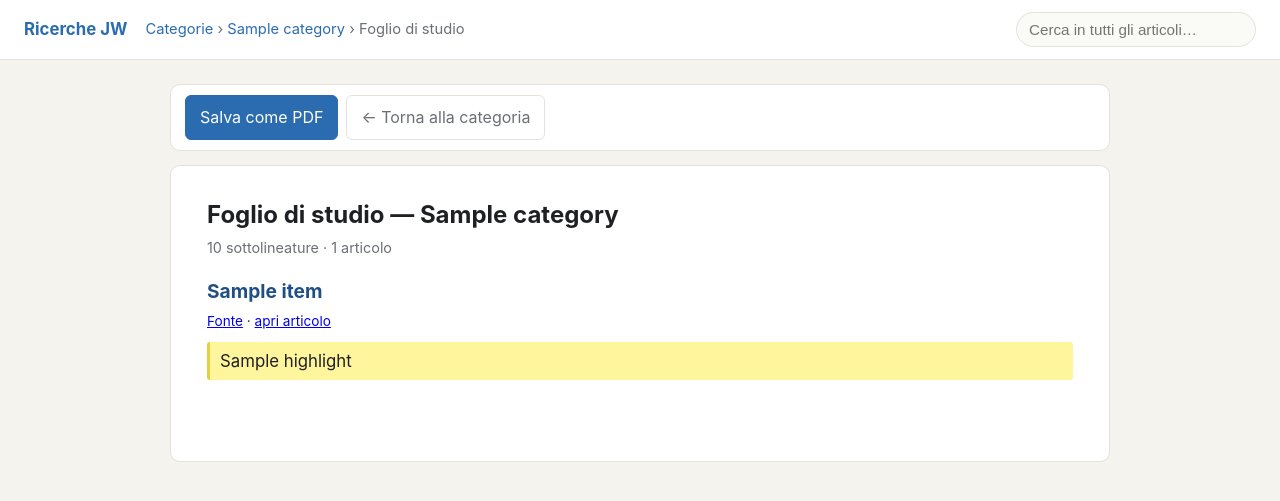
After one commit to danielitalia/ricerche-jw, a Flask app: template templates/study.html in a window 1280 px wide. The commit adds this page. Shown: the top 501 px of the page. Run offline with Flask 3, Linux system fonts and the light colour scheme; the template is opened without the code that fills it: most values are stand-ins (such as "Sample title", 1, 10 or a date in 2020); parts of the project's set-up code (start-up, migrations or seed data) failed here and were passed over.

Commit message:
Aggiunge foglio di studio automatico, ricerca full-text e tag
- Foglio di studio: raccoglie tutte le sottolineature di una categoria
  in un'unica pagina/PDF di ripasso
- Ricerca in tutti gli articoli (titolo, contenuto, tag) con snippet
- Tag per articolo, nuvola tag in home, vista per tag
- Badge sottolineature e tag nella lista articoli

Co-Authored-By: Claude Opus 4.8 <noreply@anthropic.com>

```diff
--- a/app.py
+++ b/app.py
@@ -1,5 +1,6 @@
 import json
 import os
+import re
 from datetime import datetime, timezone
 from urllib.parse import urlparse
 
@@ -18,6 +19,7 @@ from flask import (
     send_from_directory,
     url_for,
 )
+from markupsafe import Markup, escape
 
 BASE_DIR = os.path.dirname(os.path.abspath(__file__))
 ALLOWED_HOSTS = {"jw.org", "www.jw.org", "wol.jw.org"}
@@ -148,7 +150,47 @@ def get_article(aid):
         return None
     data = doc.to_dict()
     data["id"] = doc.id
+    data["tags"] = data.get("tags") or []
     return data
+
+
+def html_to_text(html):
+    if not html:
+        return ""
+    return BeautifulSoup(html, "lxml").get_text(" ", strip=True)
+
+
+def extract_highlights(html):
+    """Estrae il testo di tutte le sottolineature (<mark class='user-hl'>)."""
+    if not html:
+        return []
+    soup = BeautifulSoup(html, "lxml")
+    out = []
+    for m in soup.select("mark.user-hl"):
+        t = m.get_text(" ", strip=True)
+        t = re.sub(r"\s+", " ", t).strip()
+        if t and (not out or out[-1] != t):
+            out.append(t)
+    return out
+
+
+def make_snippet(text, query, radius=90):
+    """Restituisce un estratto attorno alla parola cercata, con il match evidenziato."""
+    low = text.lower()
+    i = low.find(query.lower())
+    if i == -1:
+        head = text[: radius * 2]
+        return escape(head) + (Markup("…") if len(text) > radius * 2 else Markup(""))
+    start = max(0, i - radius)
+    end = min(len(text), i + len(query) + radius)
+    pre = ("…" if start > 0 else "") + text[start:i]
+    match = text[i : i + len(query)]
+    post = text[i + len(query) : end] + ("…" if end < len(text) else "")
+    return Markup("{}<mark>{}</mark>{}").format(pre, match, post)
+
+
+def category_name_map():
+    return {doc.id: doc.to_dict().get("name", "") for doc in CATEGORIES.stream()}
 
 
 # ----------------------------------------------------------------------------
@@ -176,16 +218,21 @@ def manifest():
 @app.route("/")
 def index():
     counts = {}
-    for doc in ARTICLES.select(["category_id"]).stream():
-        cid = doc.to_dict().get("category_id")
+    tag_counts = {}
+    for doc in ARTICLES.select(["category_id", "tags"]).stream():
+        d = doc.to_dict()
+        cid = d.get("category_id")
         counts[cid] = counts.get(cid, 0) + 1
+        for t in (d.get("tags") or []):
+            tag_counts[t] = tag_counts.get(t, 0) + 1
 
     cats = []
     for doc in CATEGORIES.stream():
         data = doc.to_dict()
         cats.append({"id": doc.id, "name": data.get("name", ""), "n": counts.get(doc.id, 0)})
     cats.sort(key=lambda c: c["name"].lower())
-    return render_template("index.html", categories=cats)
+    tags = sorted(tag_counts.items(), key=lambda x: (-x[1], x[0].lower()))
+    return render_template("index.html", categories=cats, tags=tags)
 
 
 @app.route("/categories", methods=["POST"])
@@ -215,18 +262,23 @@ def view_category(cid):
     if not cat:
         return redirect(url_for("index"))
     articles = []
+    total_hl = 0
     for doc in ARTICLES.where(filter=FieldFilter("category_id", "==", cid)).stream():
         data = doc.to_dict()
+        hl = len(extract_highlights(data.get("content_html", "")))
+        total_hl += hl
         articles.append(
             {
                 "id": doc.id,
                 "title": data.get("title", ""),
                 "url": data.get("url", ""),
                 "created_at": data.get("created_at", ""),
+                "tags": data.get("tags") or [],
+                "hl": hl,
             }
         )
     articles.sort(key=lambda a: a.get("created_at", ""), reverse=True)
-    return render_template("category.html", category=cat, articles=articles)
+    return render_template("category.html", category=cat, articles=articles, total_hl=total_hl)
 
 
 @app.route("/categories/<cid>/articles", methods=["POST"])
@@ -305,6 +357,99 @@ def refresh_article(aid):
     return redirect(url_for("view_article", aid=aid))
 
 
+@app.route("/categories/<cid>/study")
+def study_category(cid):
+    cat = get_category(cid)
+    if not cat:
+        return redirect(url_for("index"))
+    print_mode = request.args.get("print") == "1"
+    arts = []
+    for doc in ARTICLES.where(filter=FieldFilter("category_id", "==", cid)).stream():
+        d = doc.to_dict()
+        d["id"] = doc.id
+        arts.append(d)
+    arts.sort(key=lambda a: a.get("created_at", ""))
+    items = []
+    total = 0
+    for a in arts:
+        hl = extract_highlights(a.get("content_html", ""))
+        if hl:
+            items.append(
+                {"id": a["id"], "title": a.get("title", ""), "url": a.get("url", ""), "highlights": hl}
+            )
+            total += len(hl)
+    return render_template(
+        "study.html", category=cat, items=items, total=total, print_mode=print_mode
+    )
+
+
+@app.route("/search")
+def search():
+    q = (request.args.get("q") or "").strip()
+    results = []
+    if q:
+        cat_names = category_name_map()
+        ql = q.lower()
+        for doc in ARTICLES.stream():
+            d = doc.to_dict()
+            title = d.get("title", "")
+            tags = d.get("tags") or []
+            text = html_to_text(d.get("content_html", ""))
+            hay = " ".join([title, " ".join(tags), text]).lower()
+            if ql in hay:
+                in_title = ql in title.lower()
+                source = text if ql in text.lower() else title
+                results.append(
+                    {
+                        "id": doc.id,
+                        "title": title,
+                        "url": d.get("url", ""),
+                        "category_id": d.get("category_id"),
+                        "category_name": cat_names.get(d.get("category_id"), ""),
+                        "tags": tags,
+                        "snippet": make_snippet(source, q),
+                        "in_title": in_title,
+                    }
+                )
+        results.sort(key=lambda r: (not r["in_title"], r["title"].lower()))
+    return render_template("search.html", q=q, results=results, tag=None)
+
+
+@app.route("/tags/<tag>")
+def view_tag(tag):
+    cat_names = category_name_map()
+    results = []
+    for doc in ARTICLES.stream():
+        d = doc.to_dict()
+        if tag in (d.get("tags") or []):
+            results.append(
+                {
+                    "id": doc.id,
+                    "title": d.get("title", ""),
+                    "url": d.get("url", ""),
+                    "category_id": d.get("category_id"),
+                    "category_name": cat_names.get(d.get("category_id"), ""),
+                    "tags": d.get("tags") or [],
+                    "snippet": "",
+                    "in_title": False,
+                }
+            )
+    results.sort(key=lambda r: r["title"].lower())
+    return render_template("search.html", q="", results=results, tag=tag)
+
+
+@app.route("/articles/<aid>/tags", methods=["POST"])
+def save_tags(aid):
+    raw = request.form.get("tags", "")
+    tags = []
+    for t in raw.replace("#", "").split(","):
+        t = t.strip()
+        if t and t not in tags:
+            tags.append(t)
+    ARTICLES.document(aid).update({"tags": tags})
+    return redirect(url_for("view_article", aid=aid))
+
+
 if __name__ == "__main__":
     port = int(os.environ.get("PORT", 5000))
     debug = os.environ.get("FLASK_DEBUG", "1") == "1"
--- a/static/style.css
+++ b/static/style.css
@@ -171,6 +171,112 @@ mark.user-hl {
 body.print-mode .topbar { display: none; }
 body.print-mode .container { max-width: none; padding: 0 24px; }
 
+/* Barra di ricerca in alto */
+.topsearch { margin-left: auto; }
+.topsearch input {
+  width: 240px;
+  max-width: 46vw;
+  padding: 8px 12px;
+  border: 1px solid var(--border);
+  border-radius: 20px;
+  background: #fafaf7;
+  font-size: .95rem;
+}
+.topsearch input:focus { outline: 2px solid var(--accent); background: #fff; }
+
+/* Intestazione categoria con pulsante studio */
+.cat-head {
+  display: flex;
+  align-items: center;
+  justify-content: space-between;
+  gap: 12px;
+  flex-wrap: wrap;
+  margin-bottom: 18px;
+}
+.cat-head h1 { margin: 0; }
+.study-link { background: #1f8a4c; border-color: #1f8a4c; }
+.study-link:hover { background: #176c3b; border-color: #176c3b; }
+.ghost-link { background: transparent; color: var(--muted); border-color: var(--border); }
+.ghost-link:hover { background: #efece6; color: var(--text); }
+
+/* Tag */
+.tag {
+  display: inline-block;
+  background: #eef2f8;
+  color: var(--accent-dark);
+  border: 1px solid #d7e0ee;
+  border-radius: 12px;
+  padding: 1px 9px;
+  font-size: .8rem;
+  font-weight: 600;
+  text-decoration: none;
+  margin: 2px 4px 2px 0;
+  white-space: nowrap;
+}
+a.tag:hover { background: #e0e8f5; }
+.tag.big { font-size: 1rem; padding: 3px 12px; }
+.tag-n { opacity: .6; font-weight: 500; }
+.tags-panel { margin-top: 18px; }
+.tags-panel h2 { margin: 0 0 12px; font-size: 1.1rem; }
+.tag-cloud { display: flex; flex-wrap: wrap; gap: 4px; }
+
+.art-meta-row { display: flex; flex-wrap: wrap; align-items: center; gap: 4px; margin: 2px 0; }
+.hl-badge {
+  display: inline-block;
+  background: #fff7d6;
+  color: #8a6d00;
+  border: 1px solid #ecdca0;
+  border-radius: 10px;
+  padding: 0 8px;
+  font-size: .78rem;
+  font-weight: 600;
+}
+
+/* Editor tag nell'articolo */
+.article-tags { margin: 6px 0 0; }
+.tags-form {
+  margin: 10px 0 0;
+  display: flex;
+  align-items: center;
+  gap: 8px;
+  flex-wrap: wrap;
+}
+.tags-form label { color: var(--muted); font-size: .9rem; }
+.tags-form input {
+  flex: 1 1 240px;
+  padding: 7px 10px;
+  border: 1px solid var(--border);
+  border-radius: 6px;
+  background: #fafaf7;
+  font-size: .95rem;
+}
+.tags-form input:focus { outline: 2px solid var(--accent); background: #fff; }
+
+/* Risultati ricerca */
+.muted-note { color: var(--muted); font-size: .9rem; margin: 0 0 10px; }
+.art-snippet { color: #444; font-size: .92rem; margin: 3px 0; }
+.art-snippet mark { background: var(--highlight); padding: 0 2px; border-radius: 2px; }
+
+/* Foglio di studio */
+.study-content { font-size: 1.05rem; }
+.study-article { margin: 0 0 26px; padding: 0 0 18px; border-bottom: 1px solid var(--border); }
+.study-article:last-child { border-bottom: 0; }
+.study-article h2 { margin: 0 0 4px; font-size: 1.2rem; color: var(--accent-dark); }
+.study-source { margin: 0 0 10px; font-size: .85rem; }
+.study-hl { margin: 0; padding-left: 0; list-style: none; }
+.study-hl li {
+  position: relative;
+  background: var(--highlight);
+  border-left: 3px solid #e6cf3e;
+  border-radius: 3px;
+  padding: 6px 10px;
+  margin: 0 0 7px;
+}
+@media print {
+  .study-hl li { -webkit-print-color-adjust: exact; print-color-adjust: exact; }
+  .topsearch { display: none !important; }
+}
+
 /* Pulsante installa PWA */
 .install-btn {
   position: fixed;
--- a/templates/base.html
+++ b/templates/base.html
@@ -23,6 +23,10 @@
 <header class="topbar">
   <a class="brand" href="{{ url_for('index') }}">Ricerche JW</a>
   {% block topbar_extra %}{% endblock %}
+  <form class="topsearch no-print" method="get" action="{{ url_for('search') }}">
+    <input type="search" name="q" placeholder="Cerca in tutti gli articoli…"
+           value="{{ request.args.get('q','') if request.endpoint == 'search' else '' }}">
+  </form>
 </header>
 <main class="container">
 {% block content %}{% endblock %}
--- /dev/null
+++ b/templates/study.html
@@ -0,0 +1,61 @@
+{% extends "base.html" %}
+{% block title %}Foglio di studio · {{ category.name }}{% endblock %}
+{% block body_class %}{% if print_mode %}print-mode{% endif %}{% endblock %}
+{% block topbar_extra %}
+{% if not print_mode %}
+<nav class="crumbs">
+  <a href="{{ url_for('index') }}">Categorie</a> ›
+  <a href="{{ url_for('view_category', cid=category.id) }}">{{ category.name }}</a> ›
+  <span>Foglio di studio</span>
+</nav>
+{% endif %}
+{% endblock %}
+{% block content %}
+
+{% if not print_mode %}
+<div class="article-toolbar no-print">
+  <a class="btn-link" href="{{ url_for('study_category', cid=category.id, print=1) }}" target="_blank">
+    Salva come PDF
+  </a>
+  <a class="btn-link ghost-link" href="{{ url_for('view_category', cid=category.id) }}">
+    ← Torna alla categoria
+  </a>
+</div>
+{% endif %}
+
+<article class="article-wrap">
+  <header class="article-head">
+    <h1>Foglio di studio — {{ category.name }}</h1>
+    <p class="article-meta">
+      {{ total }} sottolineatur{{ 'a' if total == 1 else 'e' }} ·
+      {{ items|length }} articol{{ 'o' if items|length == 1 else 'i' }}
+    </p>
+  </header>
+
+  {% if items %}
+  <div class="study-content">
+    {% for it in items %}
+    <section class="study-article">
+      <h2>{{ it.title }}</h2>
+      <p class="study-source">
+        <a href="{{ it.url }}" target="_blank" rel="noopener">Fonte</a>
+        {% if not print_mode %} · <a href="{{ url_for('view_article', aid=it.id) }}">apri articolo</a>{% endif %}
+      </p>
+      <ul class="study-hl">
+        {% for h in it.highlights %}<li>{{ h }}</li>{% endfor %}
+      </ul>
+    </section>
+    {% endfor %}
+  </div>
+  {% else %}
+  <p class="empty">
+    Non hai ancora sottolineato niente in questa categoria. Apri un articolo,
+    seleziona del testo col mouse e premi “Sottolinea selezione”.
+  </p>
+  {% endif %}
+</article>
+
+{% if print_mode %}
+<script>window.addEventListener('load', () => setTimeout(() => window.print(), 300));</script>
+{% endif %}
+{% endblock %}
```
Also changed, not shown: templates/article.html (+13 -0 lines), templates/category.html (+12 -1 lines), templates/index.html (+11 -0 lines), templates/search.html (added, +38 -0 lines).
